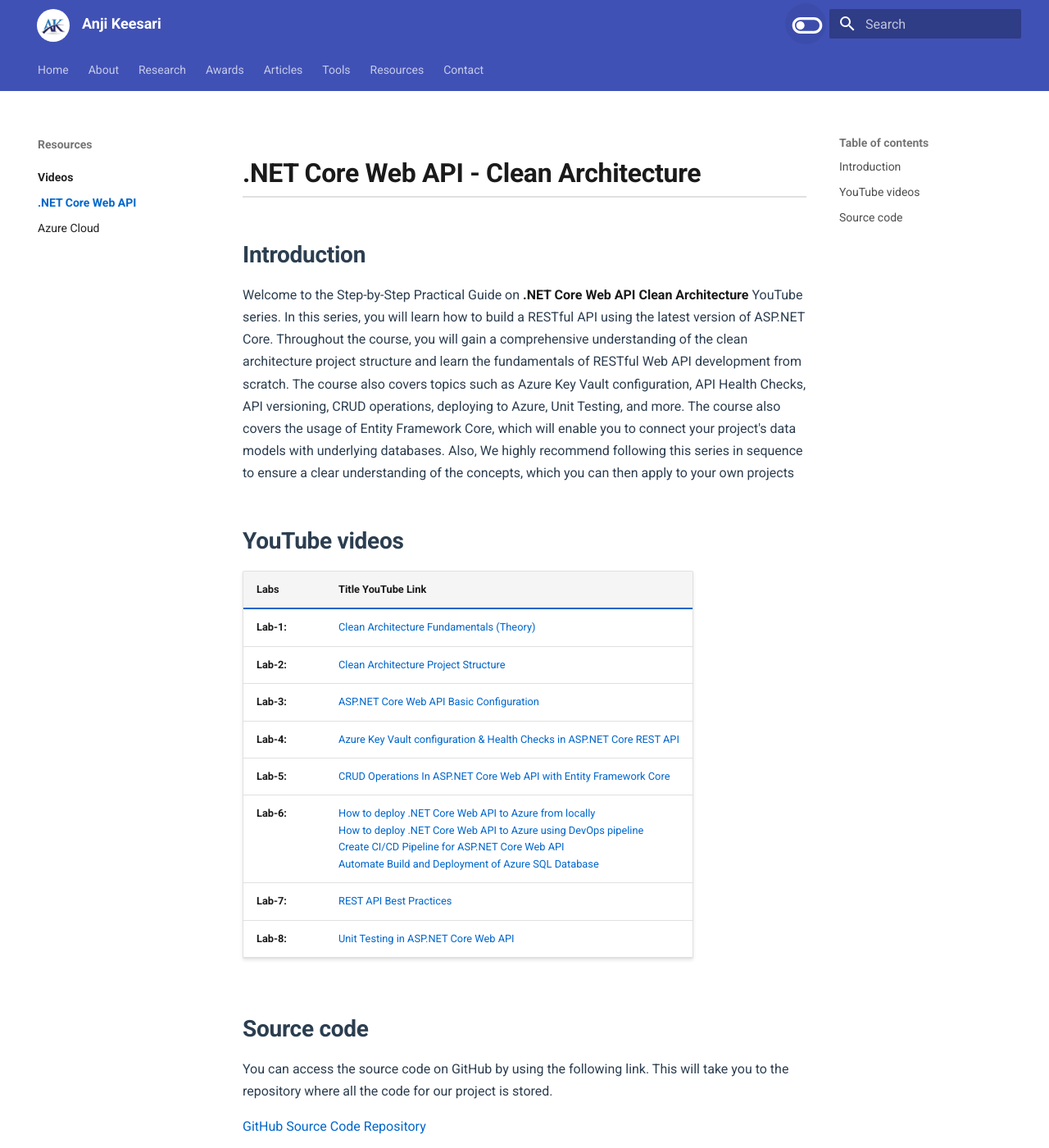
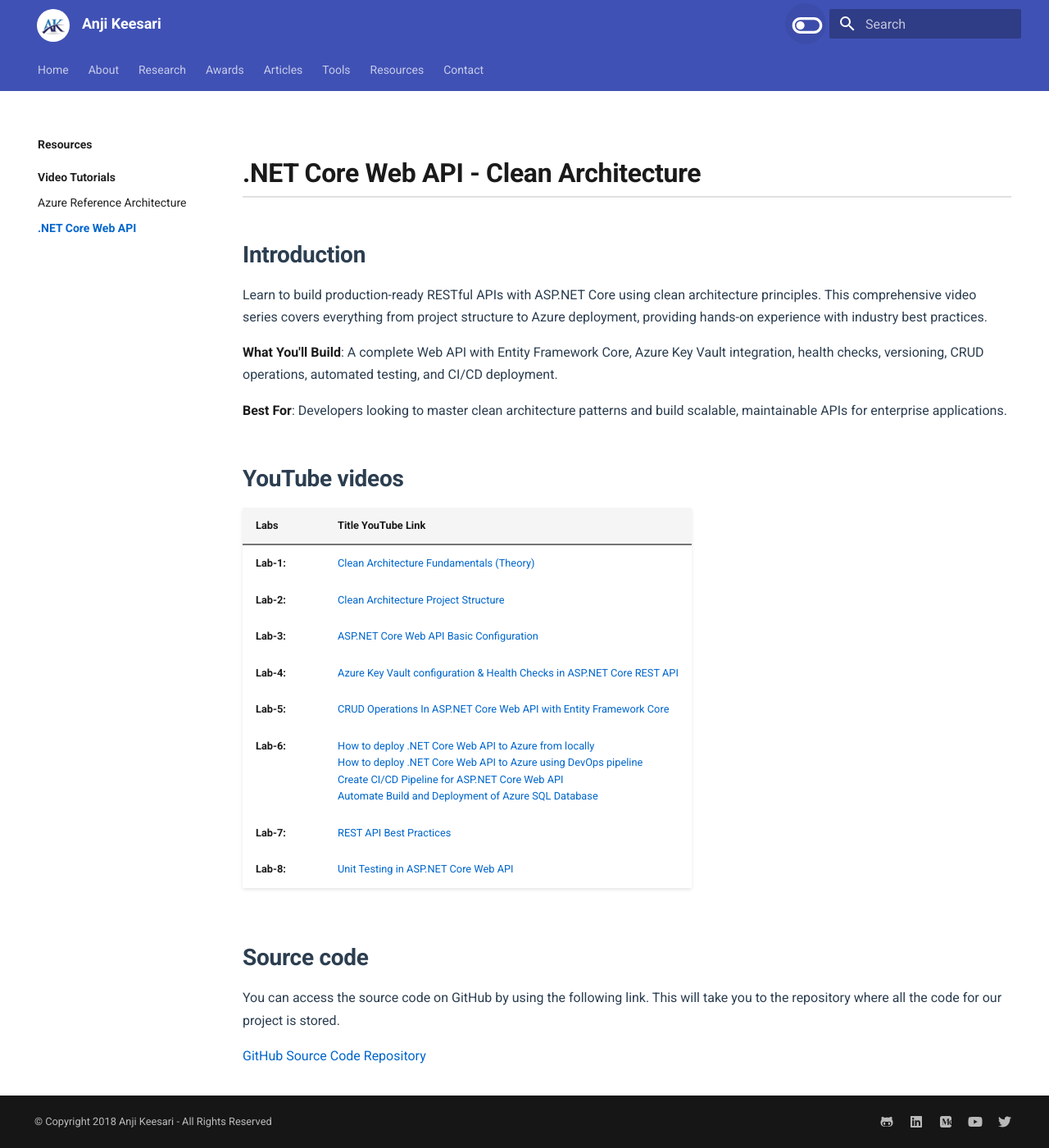
Before and after one commit to akeesari/anjikeesari, an MkDocs documentation site: the page built from docs/resources/webapi.md, in a window 1280 px wide and 1400 px high. Shown: the whole window at 82% size. Built offline with MkDocs 1.6.1 and Material for MkDocs 9.7.7, drawn with Linux system fonts in a browser that asks for light colours.

Commit message:
resource section review

```diff
--- a/docs/resources/webapi.md
+++ b/docs/resources/webapi.md
@@ -1,11 +1,30 @@
+---
+hide:
+  - toc
+---
+
+<style>
+.md-typeset table:not([class]) {
+    border: none !important;
+}
+.md-typeset table:not([class]) thead {
+    border-bottom: 2px solid var(--md-default-fg-color--lighter);
+}
+.md-typeset table:not([class]) td,
+.md-typeset table:not([class]) th {
+    border: none !important;
+}
+</style>
+
 # .NET Core Web API - Clean Architecture
 
 ## Introduction
 
-Welcome to the Step-by-Step Practical Guide on **.NET Core Web API Clean Architecture** YouTube series. In this series, you will learn how to build a RESTful API using the latest version of ASP.NET Core.
-Throughout the course, you will gain a comprehensive understanding of the clean architecture project structure and learn the fundamentals of RESTful Web API development from scratch.
-The course also covers topics such as Azure Key Vault configuration, API Health Checks, API versioning, CRUD operations, deploying to Azure, Unit Testing, and more. The course also covers the usage of Entity Framework Core, which will enable you to connect your project's data models with underlying databases. Also,
-We highly recommend following this series in sequence to ensure a clear understanding of the concepts, which you can then apply to your own projects
+Learn to build production-ready RESTful APIs with ASP.NET Core using clean architecture principles. This comprehensive video series covers everything from project structure to Azure deployment, providing hands-on experience with industry best practices.
+
+**What You'll Build**: A complete Web API with Entity Framework Core, Azure Key Vault integration, health checks, versioning, CRUD operations, automated testing, and CI/CD deployment.
+
+**Best For**: Developers looking to master clean architecture patterns and build scalable, maintainable APIs for enterprise applications.
 
 <!-- This course is designed to help you become a proficient .NET Core backend developer in the Microsoft technology stack.  -->
 
--- a/mkdocs.yml
+++ b/mkdocs.yml
@@ -120,8 +120,8 @@
   - pymdownx.tasklist:
       custom_checkbox: true
   - tables
-  # - toc:
-  #     permalink: true
+  - toc:
+      toc_depth: 2
 
 extra:
   analytics:
@@ -241,9 +241,10 @@
   #       - Node JS : techstack/node-js.md
   #       - QA Automation : techstack/testing.md
   - Resources:
-      - Videos:
-        - .NET Core Web API : resources/webapi.md
-        - Azure Cloud : resources/azure-cloud.md
+      - Overview: resources/index.md
+      - Video Tutorials:
+        - Azure Reference Architecture: resources/azure-cloud.md
+        - .NET Core Web API: resources/webapi.md
   - Contact:
       - Contact Us: contact/index.md
   # - personal:
```
Also changed, not shown: docs/awards/index.md (+1 -1 lines), docs/developertools/index.md (+6 -1 lines), docs/developertools/software/workstation.md (+1 -1 lines), docs/resources/azure-cloud.md (+23 -7 lines), docs/resources/index.md (added, +34 -0 lines).
